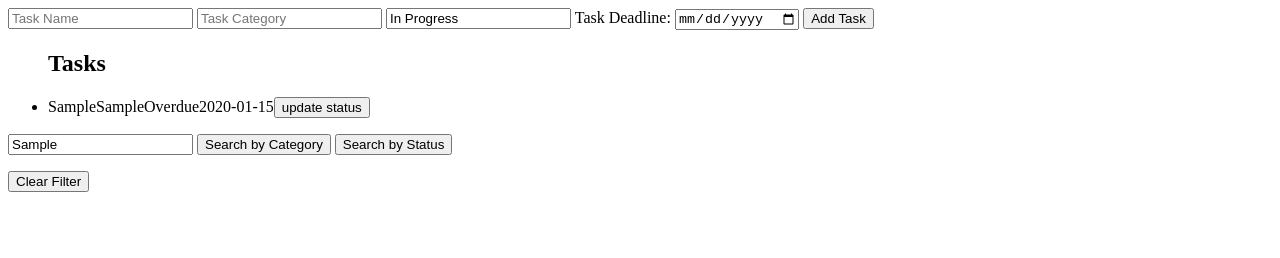
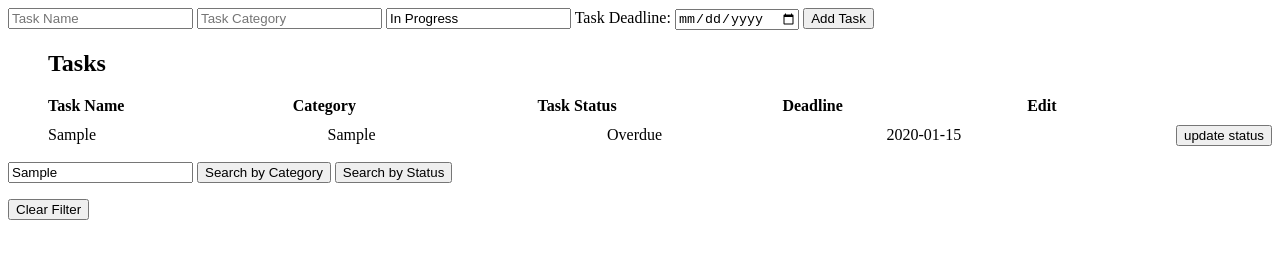
Before and after one commit to elysewelsh/sba4, a plain HTML site: page index.html in a window 1280 px wide. Both pictures are taken after typing "Sample", "Sample", "Sample", "2020-01-15", "Sample" into the empty fields and a click on the button "Add Task". Drawn offline with Linux system fonts and the light colour scheme.

Commit message:
added stylesheet and column spacing

```diff
--- a/app.js
+++ b/app.js
@@ -1,5 +1,3 @@
-// css flex
-
 let tasks = JSON.parse(localStorage.getItem('tasks')) || [];
 const filteredTasks = [];
 const taskNameInput = document.getElementById("taskName");
@@ -40,6 +38,24 @@ addTask_btn.addEventListener("click",() => {
 
 function displayArray (array) {
 taskList.innerHTML = "<h2>Tasks</h2>";
+const taskHeader = document.createElement("li");
+taskHeader.classList.add("table-header");
+const taskHeaderName = document.createElement("span");
+taskHeaderName.innerText = "Task Name";
+taskHeader.appendChild(taskHeaderName);
+const taskHeaderCategory = document.createElement("span");
+taskHeaderCategory.innerText = "Category";
+taskHeader.appendChild(taskHeaderCategory);
+const taskHeaderStatus = document.createElement("span");
+taskHeaderStatus.innerText = "Task Status";
+taskHeader.appendChild(taskHeaderStatus);
+const taskHeaderDeadline = document.createElement("span");
+taskHeaderDeadline.innerText = "Deadline";
+taskHeader.appendChild(taskHeaderDeadline);
+const taskHeaderEdit = document.createElement("span");
+taskHeaderEdit.innerText = "Edit";
+taskHeader.appendChild(taskHeaderEdit);
+taskList.appendChild(taskHeader);
 for(let i = 0; i < array.length; i++) {
         const taskItem = document.createElement("li");
         taskItem.classList.add("task-item");
--- a/index.html
+++ b/index.html
@@ -5,21 +5,14 @@
     <meta name="viewport" content="width=device-width, initial-scale=1.0">
     <title>Document</title>
     <script src="app.js" defer></script>
+    <link rel="stylesheet" href="styles.css"/>
 </head>
 <body>
     <input type="text" id="taskName" placeholder="Task Name">
     <input type="text" id="category" placeholder="Task Category">
     <input type="text" id="status" placeholder="Task Status">
-    <!-- <p>Task Status:</p>
-    <input type="radio" id="not-started" name="task-status" value="Not Started">
-        <label for="not-started">Not Started</label><br>
-    <input type="radio" id="in-progress" name="task-status" value="In Progress">
-        <label for="in-progress">In Progress</label><br>
-    <input type="radio" id="completed" name="task-status" value="Completed">
-        <label for="completed">Completed</label><br> -->
     Task Deadline: <input type="date" id="deadline">
     <button id="addTask_btn">Add Task</button>
-
     <ul id="taskList">
     </ul>
     <input type="text" id="search" placeholder="Search Term">
--- /dev/null
+++ b/styles.css
@@ -0,0 +1,27 @@
+.task-item {
+  display: flex;
+  justify-content: space-between;
+  align-items: center;
+  margin-bottom: 10px;
+}
+
+.task-item span {
+  flex: 1;
+}
+
+.table-header {
+  display: flex;
+  justify-content: space-between;
+  align-items: center;
+  margin-bottom: 10px;
+  text-decoration: none;
+  font-weight: bold;
+}
+
+.table-header span {
+  flex: 1;
+}
+
+.task-item button {
+  margin-left: 10px;
+}
```
